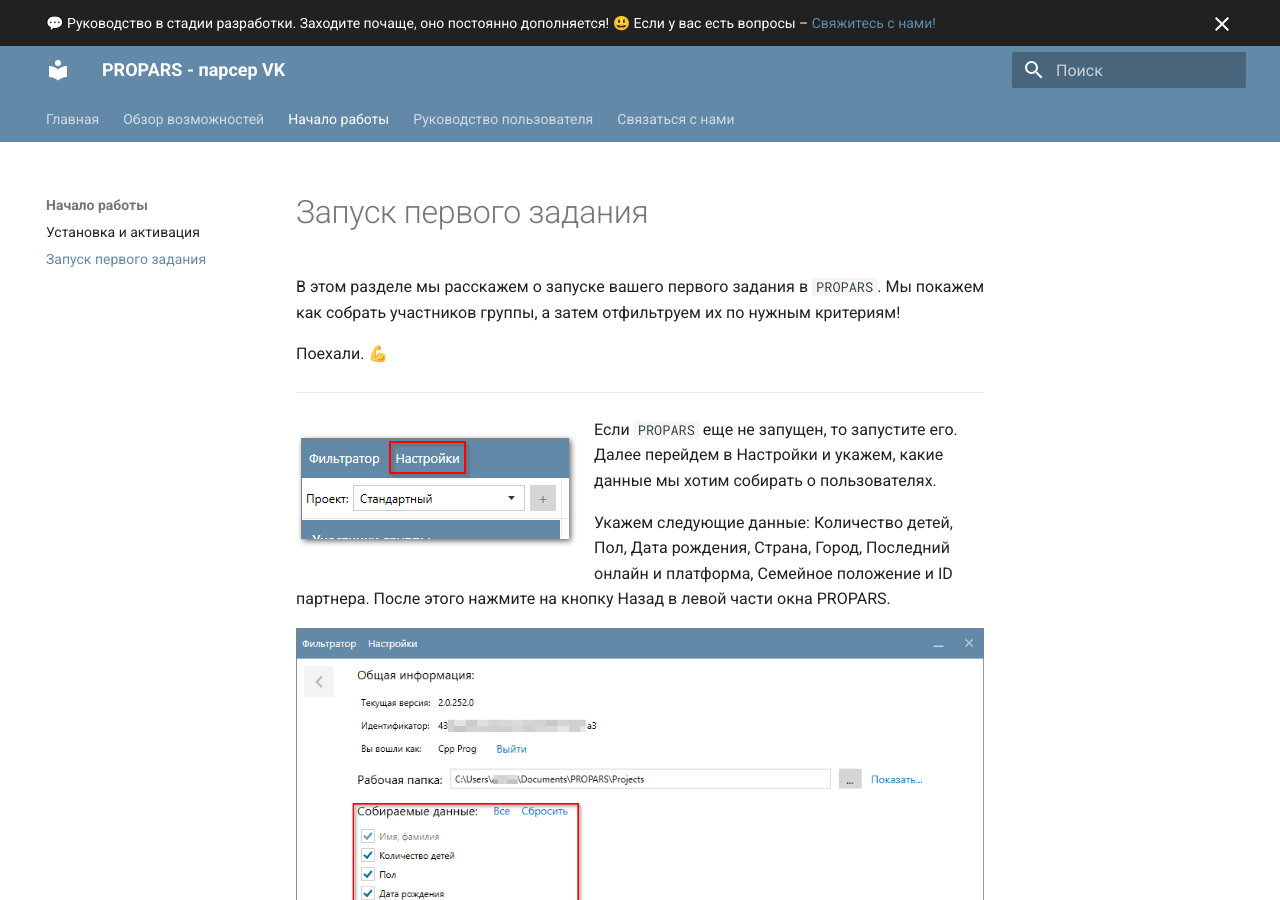
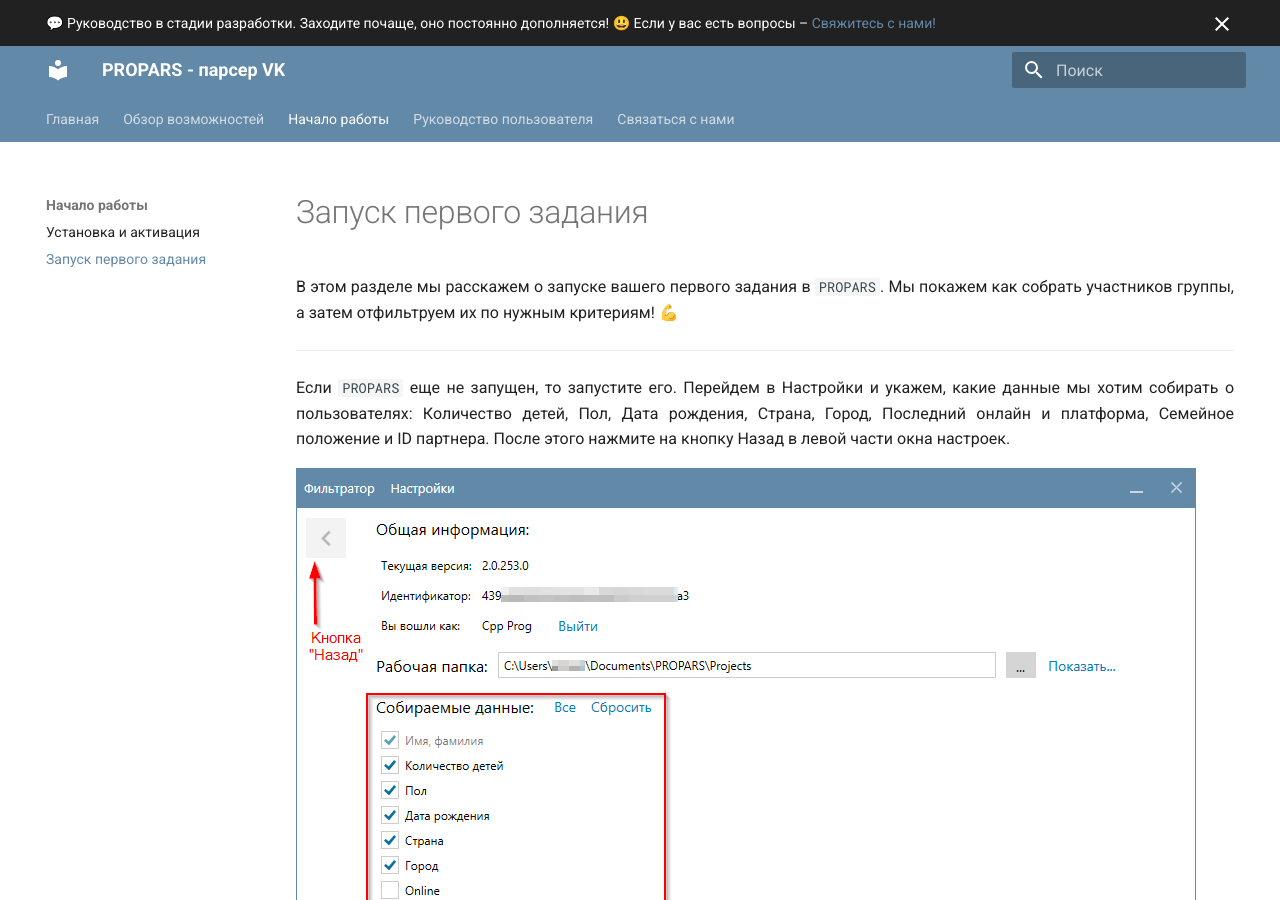
Before and after one commit to VK-Utility/docs, an MkDocs documentation site: the page built from docs/setup-and-launch/first-launch.md, in a window 1280 px wide and 900 px high. Built offline with MkDocs 1.6.1 and Material for MkDocs 9.7.7, drawn with Linux system fonts in a browser that asks for light colours; some of the changed text lies outside the part shown.

Commit message:
Refactor first task example

```diff
--- a/docs/setup-and-launch/first-launch.md
+++ b/docs/setup-and-launch/first-launch.md
@@ -1,63 +1,106 @@
+---
+hide:
+  - toc
+---
+
 <div style="text-align: justify">
   <p>
-    В этом разделе мы расскажем о запуске вашего первого задания в <code>PROPARS</code>. Мы покажем как собрать участников группы, а затем отфильтруем их по нужным критериям!
+    В этом разделе мы расскажем о запуске вашего первого задания в <code>PROPARS</code>. Мы покажем как собрать участников группы, а затем отфильтруем их по нужным критериям! 💪
   </p>
-  <p>Поехали. 💪</p>
+  <p>
+    <!-- Поехали. 💪 -->
+  </p>
 </div>
 
 ---
 
-<!-- <div style="text-align: justify">
+<div style="text-align: justify">
   <p>
-    Если <code>PROPARS</code> еще не запущен, то запустите его. Далее перейдем в Настройки и укажем, какие данные мы хотим собирать о пользователях.
+    Если <code>PROPARS</code> еще не запущен, то запустите его. Перейдем в Настройки и укажем, какие данные мы хотим собирать о пользователях: Количество детей, Пол, Дата рождения, Страна, Город, Последний онлайн и платформа, Семейное положение и ID партнера. После этого нажмите на кнопку Назад в левой части окна настроек.
   </p>
-  <img src="../../img/first-task/open-settings.png">
-</div> -->
-
-![](../img/first-task/open-settings.png){align=left} Если `PROPARS` еще не запущен, то запустите его. Далее перейдем в Настройки и укажем, какие данные мы хотим собирать о пользователях.
-
-Укажем следующие данные: Количество детей, Пол, Дата рождения, Страна, Город, Последний онлайн и платформа, Семейное положение и ID партнера. После этого нажмите на кнопку Назад в левой части окна PROPARS.
+</div>
 
 ![](../img/first-task/set-fields.png)
 
-Убедитесь, что в левом меню у вас выбрана функция `Участники группы`. Введём короткое имя нашей группы VK в окно "Ввести вручную" и запустим задание нажав на кнопку "Запустить" в верхней части окна PROPARS.
+<div style="text-align: justify">
+  <p>
+  Убедитесь, что в левом меню у вас выбрана функция <code>Участники группы</code>. Введём короткое имя нашей группы VK в окно "Ввести вручную" и запустим задание нажав на кнопку "Запустить" в верхней части окна PROPARS.
+  </p>
+</div>
 
 ![](../img/first-task/set-group-members.png)
 
-Начнётся сбор данных. Как можете увидеть, программа выводит информацию о том, куда будут сохранены результаты выполнения.
+<div style="text-align: justify">
+  <p>
+    Начнётся сбор данных. Как можете увидеть, программа выводит информацию о том, куда будут сохранены результаты выполнения.
+  </p>
+</div>
 
 ![](../img/first-task/execution.png)
 
-Откройте папку с результатами. Вы можете перейти к рабочей папке либо самостоятельно, либо нажав на кнопку "Показать..." в Настройках программы.
+<div style="text-align: justify">
+  <p>
+    Откройте папку с результатами. Вы можете перейти к рабочей папке либо самостоятельно, либо нажав на кнопку <code>Показать...</code> в Настройках программы.
+  </p>
+</div>
 
 ![](../img/first-task/open-folder.png)
 
-Найдите результаты работы функции. Название файла -- это короткое имя группы, которую мы собирали. В нашем случае `propars`.
+<div style="text-align: justify">
+  <p>
+    Найдите результаты работы функции. Название файла – это короткое имя группы, которую мы собирали. В нашем случае <code>propars</code>.
+  </p>
+</div>
+
 
 ![](../img/first-task/folder.png)
 
-Откройте файл в Фильтраторе нажав на него два раза левой кнопкой мыши.
+<div style="text-align: justify">
+  <p>
+    Откройте файл в Фильтраторе нажав на него два раза левой кнопкой мыши.
+  </p>
+</div>
 
 ![](../img/first-task/filtrator-1.png)
 
-Как видите, все участники группы представлены в таблице. Давайте оставим только пользователей из России в возрасте от 18 до 45 лет у которых есть хотя бы 1 ребенок. Для этого откроем окно Настройки фильтра. Это можно сделать с помощью горячих клавиш `Ctrl+F`, либо через меню приложения `Инструменты -> Установить фильтр`. После того как окно Настройки фильтра открыта -- ведите нужные параметры в него как на картинке ниже.
+<div style="text-align: justify">
+  <p>
+    Как видите, все участники группы представлены в таблице. Давайте оставим только пользователей из России в возрасте от 18 до 45 лет у которых есть хотя бы 1 ребенок. Для этого откроем окно Настройки фильтра. Это можно сделать с помощью горячих клавиш <code>Ctrl+F</code>, либо через меню приложения <code>Инструменты -> Установить фильтр</code>. После того как окно Настройки фильтра открыта – ведите нужные параметры в него как на картинке ниже.
+  </p>
+</div>
 
 ![](../img/first-task/filtrator-2.png)
 
-Как видите, после установки фильтра в окне программы отображаются только те пользователи, которые этому фильтру удовлетворяют.
+<div style="text-align: justify">
+  <p>
+    После установки фильтра в окне программы отображаются только те пользователи, которые этому фильтру удовлетворяют.
+  </p>
+</div>
 
 ![](../img/first-task/filtrator-3.png)
 
-Давайте сохраним ID этих пользователей в текстовый файл. Для этого нажмите `Ctrl+S`, либо воспользуйтесь меню приложения `Файл -> Экспортировать`.
+<div style="text-align: justify">
+  <p>
+    Давайте сохраним ID этих пользователей в текстовый файл. Для этого нажмите <code>Ctrl+S</code>, либо воспользуйтесь меню приложения <code>Файл -> Экспортировать</code>.
+  </p>
+</div>
 
 ![](../img/first-task/filtrator-4.png)
 
-Укажите формат `TXT`, экспортирумеые критерии `Айди`, выберите директорию в которую хотите сохранить результаты, задайте имя файла и нажмите `OK`. Программа отобразит вам фильтр, который вы применили, чтобы вы могли убедиться в его корректности. Нажмите ОК.
+<div style="text-align: justify">
+  <p>
+    Укажите формат <code>TXT</code>, экспортирумеые критерии <code>Айди</code>, выберите директорию в которую хотите сохранить результаты, задайте имя файла и нажмите <code>OK</code>. Программа отобразит вам фильтр, который вы применили, чтобы вы могли убедиться в его корректности. Нажмите снова <code>ОК</code>.
+  </p>
+</div>
 
 
 ![](../img/first-task/results.png)
 
-Всё готово! Мы собрали участников группы, а затем сохранили в текстовый файл ID только тех пользователей, которые нам нужны применив фильтр. Теперь вы можете использовать сохраненный файл для загрузки этих ID в рекламный кабинет VK.
+<div style="text-align: justify">
+  <p>
+    Всё готово! Мы собрали участников группы, а затем сохранили в текстовый файл ID только тех пользователей, которые нам нужны применив фильтр. Теперь вы можете использовать сохраненный файл для загрузки этих ID в рекламный кабинет VK.
+  </p>
+</div>
 
 ---
 
```
Also changed, not shown: docs/img/first-task/filtrator-1.png, docs/img/first-task/filtrator-2.png, docs/img/first-task/filtrator-3.png, docs/img/first-task/filtrator-4.png, docs/img/first-task/open-settings.png (deleted), docs/img/first-task/results.png, docs/img/first-task/set-fields.png.
